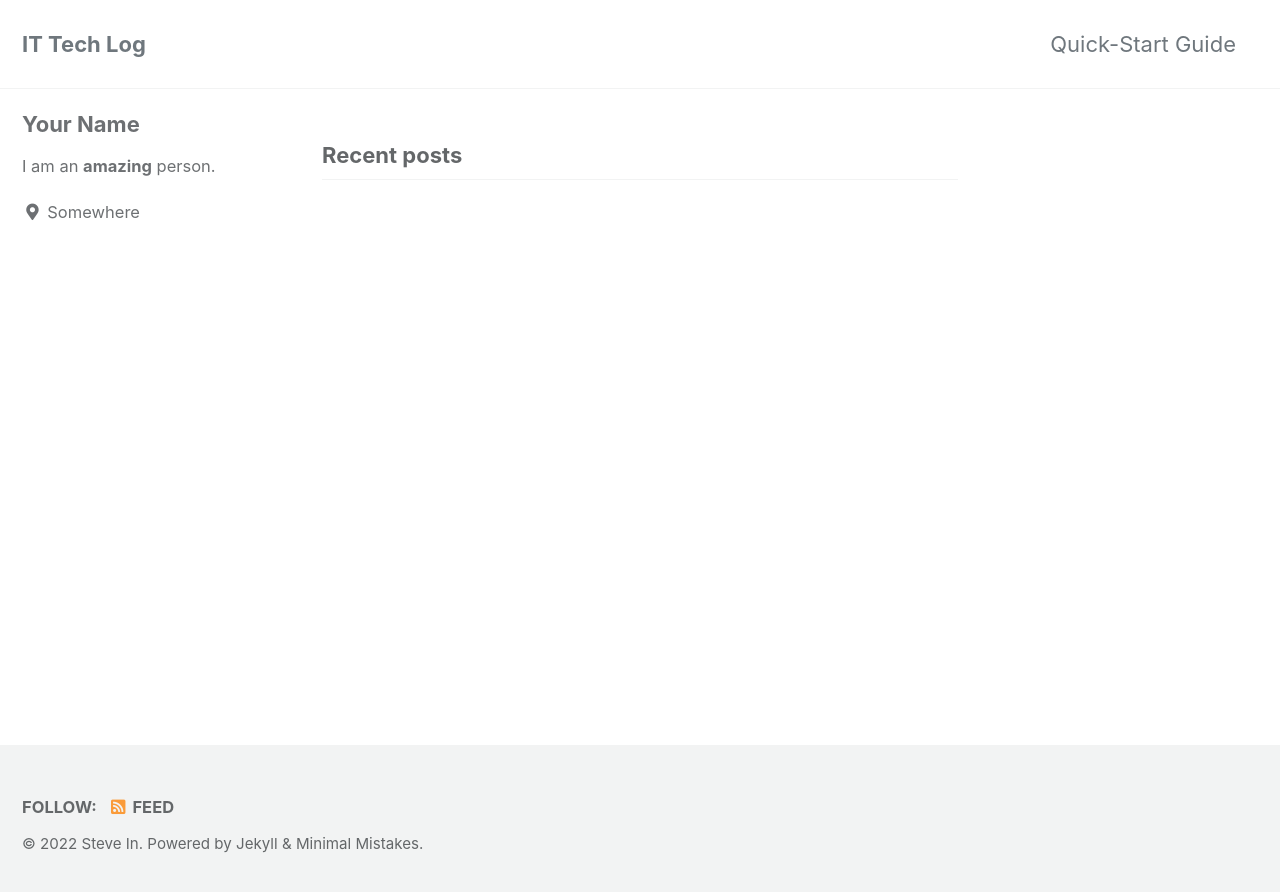
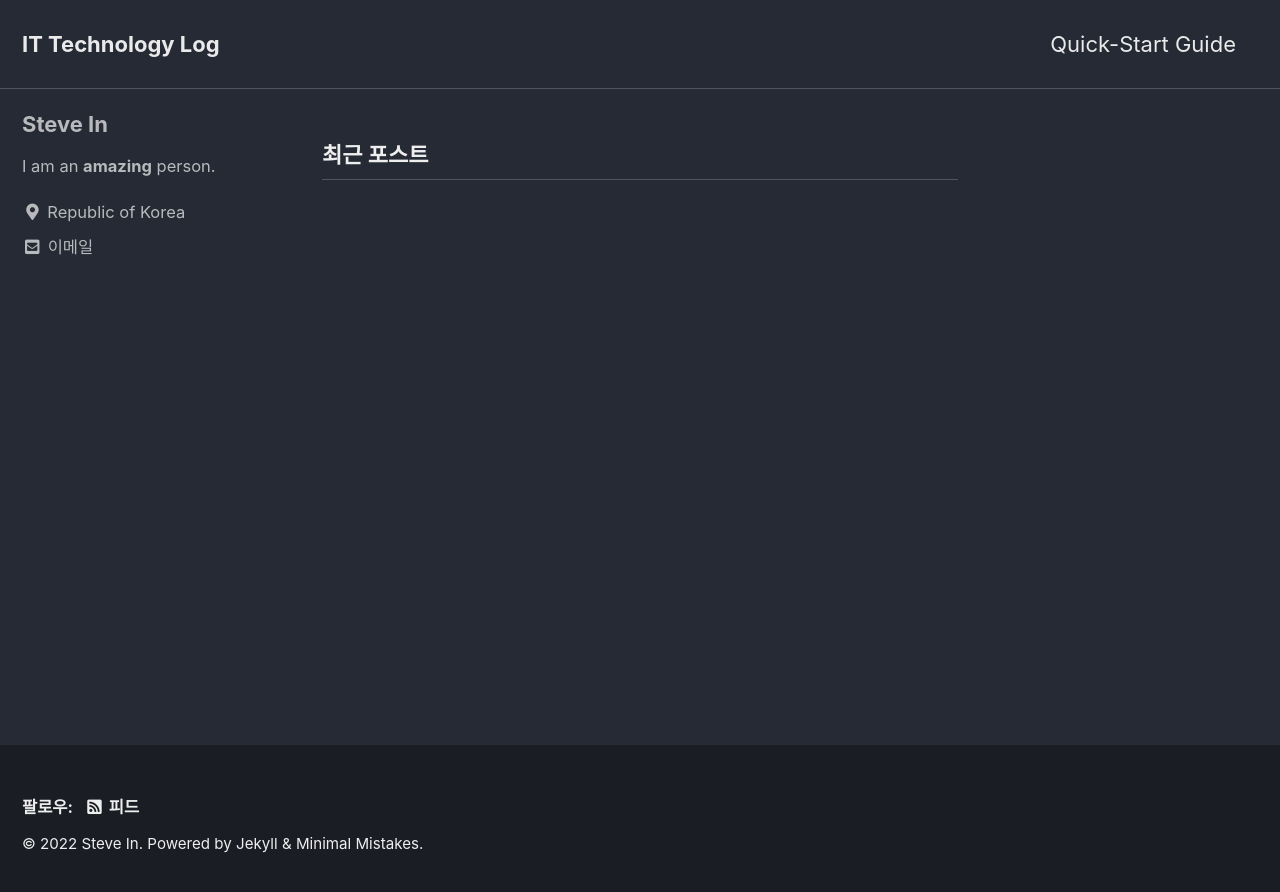
Before and after one commit to ittechlog/ittechlog.github.io, a Jekyll site: the page built from index.html, in a window 1280 px wide. Shown: the top 892 px of the page. Built offline with Jekyll 4.4.1, drawn with Linux system fonts in a browser that asks for light colours; cached includes are drawn as plain includes; the list of posts is cut into pages by our own code.

Commit message:
update code

```diff
--- a/_config.yml
+++ b/_config.yml
@@ -12,15 +12,15 @@
 
 theme                  : "minimal-mistakes-jekyll"
 # remote_theme           : "mmistakes/minimal-mistakes"
-minimal_mistakes_skin    : "default" # "air", "aqua", "contrast", "dark", "dirt", "neon", "mint", "plum", "sunrise"
+minimal_mistakes_skin    : "dark" # "default", "air", "aqua", "contrast", "dark", "dirt", "neon", "mint", "plum", "sunrise"
 
 # Site Settings
-locale                   : "en-US"
-title                    : "IT Tech Log"
+locale                   : "ko-KR"
+title                    : "IT Technology Log"
 title_separator          : "-"
 subtitle                 : # site tagline that appears below site title in masthead
 name                     : "Steve In"
-description              : "An amazing website."
+description              : "Website for IT Technology Log."
 url                      : "https://ittechlog.github.io/"
 baseurl                  : # the subpath of your site, e.g. "/blog"
 repository               : "ittechlog/ittechlog.github.io"
@@ -104,11 +104,11 @@ analytics:
 
 # Site Author
 author:
-  name             : "Your Name"
+  name             : "Steve In"
   avatar           : # path of avatar image, e.g. "/assets/images/bio-photo.jpg"
   bio              : "I am an **amazing** person."
-  location         : "Somewhere"
-  email            :
+  location         : "Republic of Korea"
+  email            : "insungho@naver.com"
   links:
     - label: "Email"
       icon: "fas fa-fw fa-envelope-square"
```
